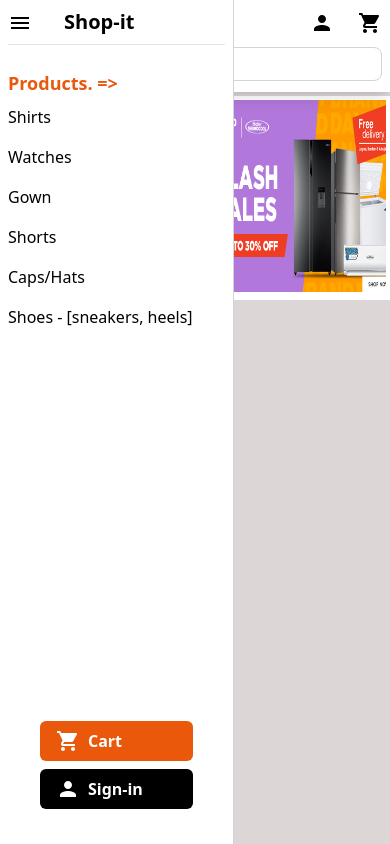
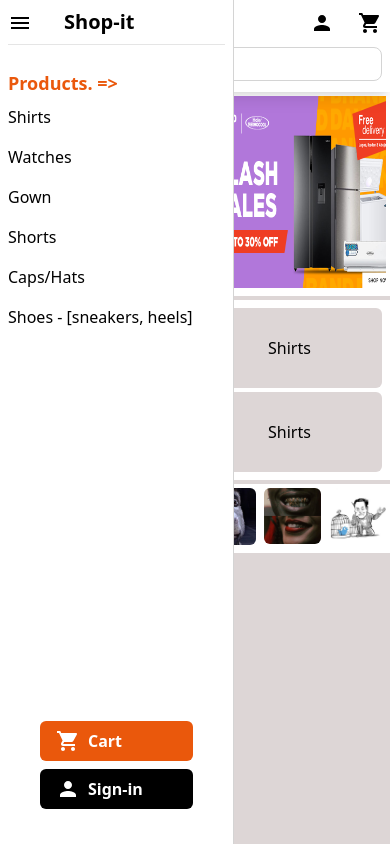
Before and after one commit to Ayothegod/New-shopit, a Next.js app: page / in a window 390 px wide. Built offline with nearby package versions, Linux system fonts and the light colour scheme.

Commit message:
shege all through the day, lets try for the next hour or two

```diff
--- a/components/Body.jsx
+++ b/components/Body.jsx
@@ -1,12 +1,15 @@
-
-import Carousel from "./Carousel"
+import Carousel from "./Carousel";
+import Category from "./Category";
+import Product from "./Product";
 
 const Body = () => {
   return (
     <div>
-        <Carousel/>
+      <Carousel />
+      <Category />
+      <Product />
     </div>
-  )
-}
+  );
+};
 
-export default Body
+export default Body;
--- a/components/Carousel.jsx
+++ b/components/Carousel.jsx
@@ -6,7 +6,6 @@ import imager from "utils/asset/20220425_205815.jpg";
 import imagine from "utils/asset/20220506_041426.jpg";
 import imaginate from "utils/asset/20220519_195313.jpg";
 import ima from "utils/asset/20220525_230857.jpg";
-import ImageBox from "./ImageBox";
 
 const Carousel = () => {
   const [current, setCurrent] = useState(0);
@@ -23,7 +22,7 @@ const Carousel = () => {
     setCurrent(slideIndex);
   };
   return (
-    <div className="p-1  bg-white mt-1 ">
+    <div className="p-1  bg-white">
       <div className="max-w-[72rem] mx-auto md:flex ">
 
       <section
@@ -49,12 +48,12 @@ const Carousel = () => {
           </div>
         </section>
 
-        <div className="px-2 py-1 hidden sm:inline-block">
-          <Image src={slider} alt="imagine" className="w-[72rem] sm:h-60 md:h-80 object-cover object-center"/>
+        <div className="px-2 py-1 hidden sm:inline-block w-max">
+          <Image src={slider} alt="imagine" className="w-max sm:h-60 md:h-80 object-cover object-center"/>
         </div>
 
-      <div style={{}} className=" flex w-full flex-col sm:hidden">
-        <div className="scroller flex w-full gap-2 overflow-x-scroll overflow-y-hidden sm:overflow-hidden  ">
+      <div style={{}} className=" flex w-auto flex-col sm:hidden">
+        <div className="scroller flex w-auto gap-2 overflow-x-scroll overflow-y-hidden sm:overflow-hidden  ">
           {slides.map((slide, slideIndex) => (
             <>
               <Image
--- /dev/null
+++ b/components/Category.jsx
@@ -0,0 +1,16 @@
+const Category = () => {
+  return (
+    <div className="bg-white mt-1">
+      <div className="max-w-[72rem] mx-auto">
+        <div className="grid grid-cols-2 md:grid-cols-4 gap-1 p-2 text-black">
+          <div className="w-auto h-20 md:h-24 bg-[#ddd6d6] rounded-md grid place-items-center">Shirts</div>
+          <div className="w-auto h-20 md:h-24 bg-[#ddd6d6] rounded-md grid place-items-center">Shirts</div>
+          <div className="w-auto h-20 md:h-24 bg-[#ddd6d6] rounded-md grid place-items-center">Shirts</div>
+          <div className="w-auto h-20 md:h-24 bg-[#ddd6d6] rounded-md grid place-items-center">Shirts</div>
+        </div>
+      </div>
+    </div>
+  );
+};
+
+export default Category;
--- a/components/ImageBox.jsx
+++ b/components/ImageBox.jsx
@@ -1,17 +1,15 @@
 import Image from "next/image";
 
 const ImageBox = ({ slide, slideIndex }) => {
-  console.log(slide);
+  // console.log(slide);
   return (
     <div>
-      <div className="w-48 h-48">
-        <Image
-          key={slideIndex}
-          src={slide.imgUrl}
-          alt={slide.imgAlt}
-          className="w-full h-full object-center object-cover"
-        />
-      </div>
+      <Image
+        key={slideIndex}
+        src={slide.imgUrl}
+        alt={slide.imgAlt}
+        className="w-48 sm:w-48 sm:h-60 rounded-md mb-1"
+      />
     </div>
   );
 };
--- /dev/null
+++ b/components/Product.jsx
@@ -0,0 +1,116 @@
+import slider from "utils/asset/slider.png";
+import sliderfs from "utils/asset/slider_FS.png";
+import imager from "utils/asset/20220425_205815.jpg";
+import imagine from "utils/asset/20220506_041426.jpg";
+import imaginate from "utils/asset/20220519_195313.jpg";
+import ima from "utils/asset/20220525_230857.jpg";
+import Image from "next/image";
+import { Slideshow } from "@mui/icons-material";
+import ImageBox from "./ImageBox";
+
+const Product = () => {
+  const products = [
+    {
+      id: 1,
+      title: "first product",
+      description: "first product description",
+      price: 21.45,
+      imgUrl: slider,
+      imgAlt: "slider",
+    },
+    {
+      id: 2,
+      title: "second product",
+      description: "second product description",
+      price: 73278.3,
+      imgUrl: imager,
+      imgAlt: "slider",
+    },
+    {
+      id: 3,
+      title: "third product",
+      description: "third product description",
+      price: 130.5,
+      imgUrl: imaginate,
+      imgAlt: "slider",
+      imgAlt: "imaginate",
+    },
+    {
+      id: 4,
+      title: "fourth product",
+      description: "fourth product description",
+      price: 34.0,
+      imgUrl: ima,
+      imgAlt: "slider",
+      imgAlt: "ima",
+    },
+    {
+      id: 5,
+      title: "fifth product",
+      description: "fifth product description",
+      price: 34.0,
+      imgUrl: imagine,
+      imgAlt: "slider",
+      imgAlt: "ima",
+    },
+    {
+      id: 6,
+      title: "sixth product",
+      description: "sixth product description",
+      price: 34.0,
+      imgUrl: imager,
+      imgAlt: "slider",
+      imgAlt: "ima",
+    },
+  ];
+  // console.log(products);
+
+  return (
+    <div className="p-1  bg-white mt-1 ">
+      <div className="max-w-[72rem] mx-auto md:flex ">
+        {/* <div  className=" flex w-auto flex-col sm:hidden">
+           {products.map((slide, slideIndex) => (
+            <>
+              <Image
+                key={slideIndex}
+                src={slide.imgUrl}
+                alt={slide.imgAlt}
+                className="w-48 sm:w-48 sm:h-60 rounded-md mb-1"
+              />
+            </>
+          ))}
+        </div> */}
+
+        <div style={{}} className=" flex w-auto flex-col sm:hidden">
+          <div className="scroller flex w-auto gap-2 overflow-x-scroll overflow-y-hidden sm:overflow-hidden ">
+            {products.map((slide, slideIndex) => (
+              <>
+                <ImageBox slide={slide} slideIndex={slideIndex}/>
+              </>
+            ))}
+          </div>
+        </div>
+      </div>
+    </div>
+    // </div>
+  );
+};
+
+export default Product;
+
+{
+  /* <div style={{}} className=" flex w-auto flex-col sm:hidden">
+        <div className="scroller flex w-auto gap-2 overflow-x-scroll overflow-y-hidden sm:overflow-hidden  ">
+          {slides.map((slide, slideIndex) => (
+            <>
+              <Image
+                key={slideIndex}
+                src={slide.imgUrl}
+                alt={slide.imgAlt}
+                className="w-48 sm:w-48 sm:h-60 rounded-md mb-1"
+              />
+            </>
+          ))}
+        </div>
+      </div> */
+}
--- a/pages/index.js
+++ b/pages/index.js
@@ -15,13 +15,17 @@ export default function Home() {
         <meta name="viewport" content="width=device-width, initial-scale=1" />
         <link rel="icon" href="/favicon.ico" />
       </Head>
-      <main className="bg-[#ddd6d6] min-h-screen w-screen">
+      <main className="bg-[#ddd6d6] min-h-screen ">
         <Header/>
         <Body/>
         {/* <Footer/> */}
       </main>
     </>
   );
+
+
+
+
 }
 // const { data: session } = useSession()
 // const router = useRouter()
```
